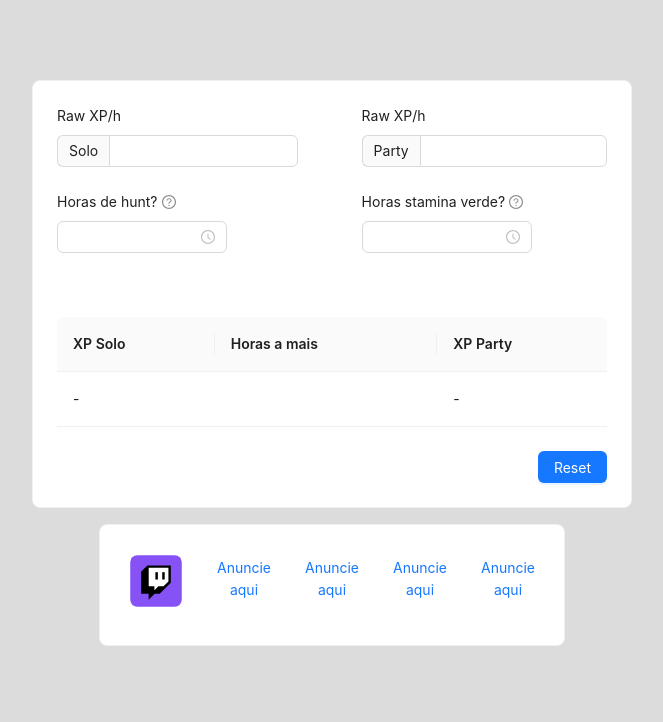
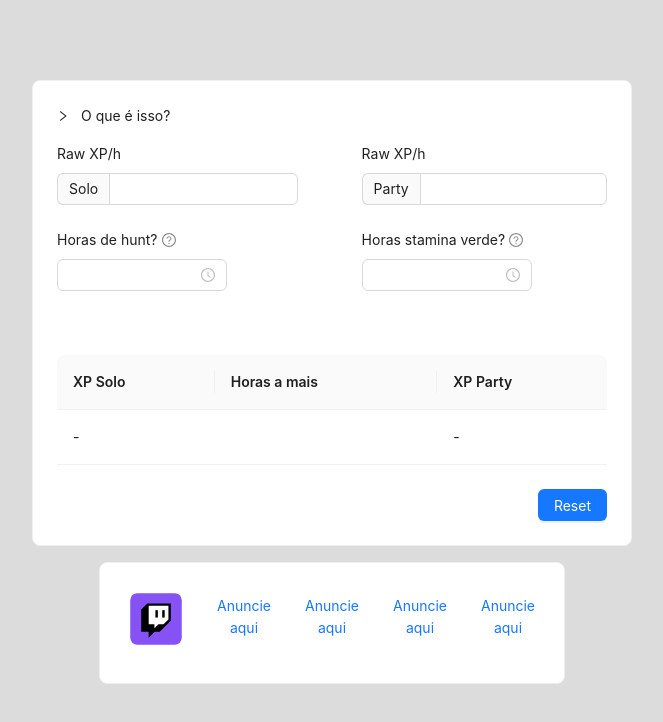
Before and after one commit to kelvinfloresta/tibia-xp-calculator, a React (Create React App) app: page / in a window 1280 px wide. Shown: the top 722 px of the page, without its empty margins (308-971 px from the left). Built offline with nearby package versions, Linux system fonts and the light colour scheme.

Commit message:
feat: add help text

```diff
--- a/src/App.tsx
+++ b/src/App.tsx
@@ -8,10 +8,13 @@ import Column from 'antd/es/table/Column';
 import Button from 'antd/es/button';
 import Table from 'antd/es/table';
 import Space from 'antd/es/space';
+import TimePicker from 'antd/es/time-picker';
+import Collapse from 'antd/es/collapse';
 import styled from 'styled-components';
 
 import { HuntCalculator } from './logic/HuntCalculator';
-import { TimePicker } from 'antd';
+
+const { Panel } = Collapse;
 
 const Background = styled.div`
 	padding-top: 10vh;
@@ -21,6 +24,14 @@ const Background = styled.div`
 	width: 100%;
 	background-color: #dcdcdc;
 `;
+
+const CustomCollapse = styled(Collapse)`
+	background-color: white;
+	margin-bottom: 1rem;
+	.ant-collapse-header{
+		padding: 0 !important;
+	}
+`
 
 const Footer = styled(Card)`
 	width: fit-content;
@@ -99,10 +110,39 @@ function App() {
 
 		return result || {};
 	}, [calculator, form.bonusHours, form.huntHours]);
+	const explain = (
+		<>
+			<Typography.Title level={5}>Visão geral:</Typography.Title>
+			<Typography.Paragraph>
+			Normalmente sempre compensa caçar em time para obter o máximo de
+			experiência, mas nem sempre é possível encontrar um time. Existem outros
+			motivos que atrapalham a sua hunt como: <Typography.Text strong type="warning">atrasos, faltas e locais já
+			ocupados por outros jogadores</Typography.Text>.
+			</Typography.Paragraph>
 
+
+			<Typography.Title level={5}>Solução:</Typography.Title>
+			<Typography.Paragraph>
+			Criei esta ferramenta para me ajudar (e a comunidade) a calcular{' '}
+			<Typography.Text type="warning" strong>
+				quanto tempo a mais devo caçar para compensar e obter os mesmos
+				resultado
+			</Typography.Text>
+			</Typography.Paragraph>
+
+			<Typography.Title level={5}>Novidades:</Typography.Title>
+			<Typography.Paragraph>
+			Em breve trarei mais funcionalidades que utilizo e análises para melhorar a eficiência do personagem
+			</Typography.Paragraph>
+		</>
+	);
 	return (
 		<Background>
 			<Card style={{ maxWidth: 600, margin: '0 auto' }}>
+				<CustomCollapse bordered={false}>
+					<Panel header="O que é isso?" key="1">{explain}</Panel>
+				</CustomCollapse>
+
 				<Form
 					onChange={(e: any) => onChange(e.nativeEvent.target)}
 					style={{ maxWidth: 600 }}
```
